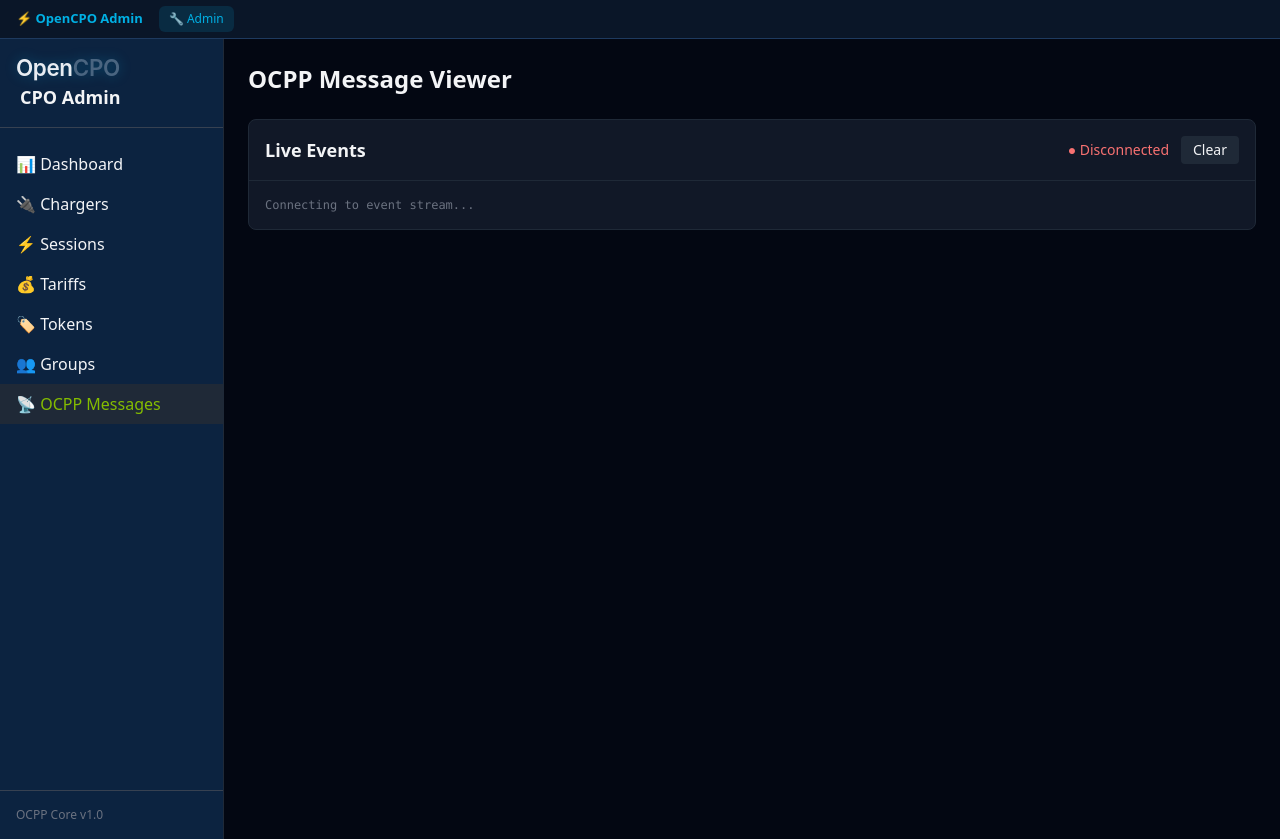
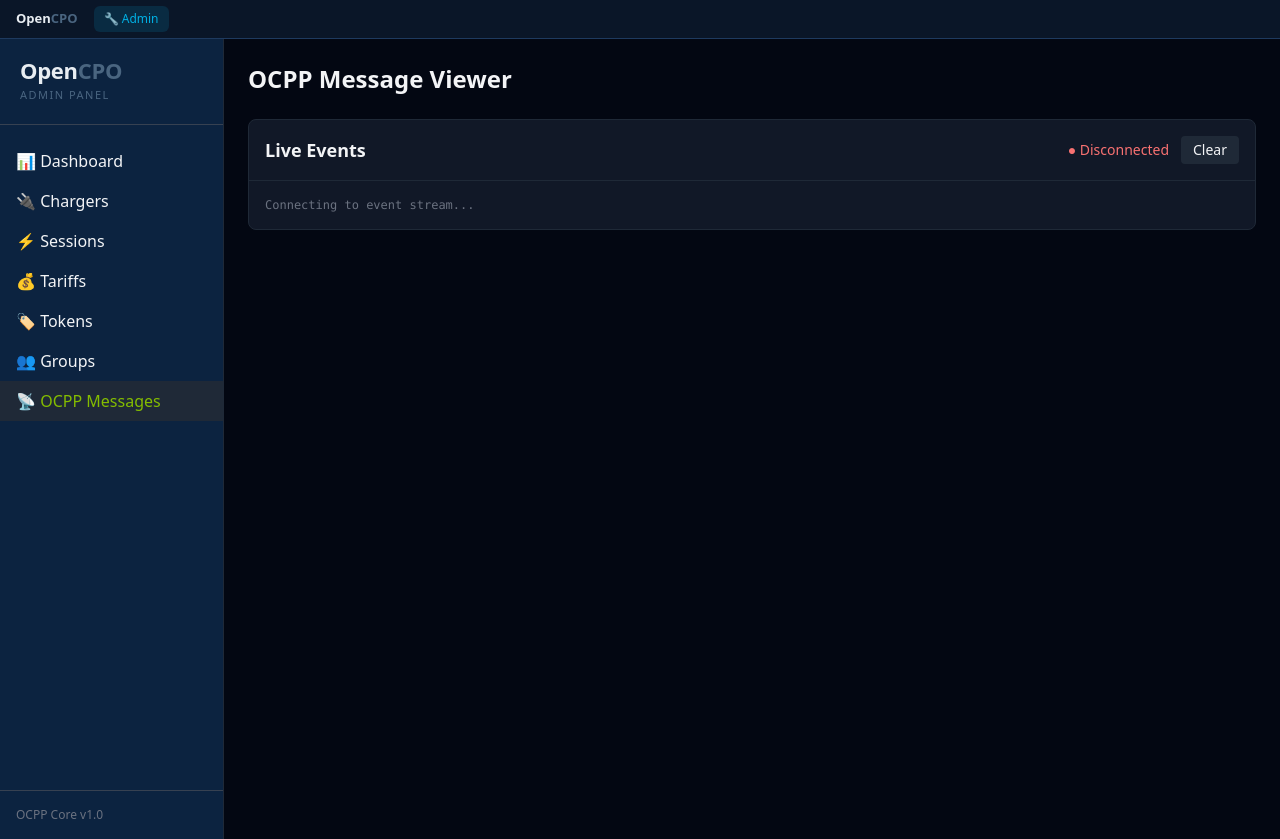
Before and after one commit to opencpo/opencpo-admin, a FastAPI app: page /ocpp in a window 1280 px wide. Run offline with FastAPI, Linux system fonts and the light colour scheme; parts of the project's set-up code (start-up, migrations or seed data) failed here and were passed over; some libraries are stand-ins or nearby versions.

Commit message:
brand: clean sidebar — OpenCPO wordmark + Admin Panel subtitle, remove old logo

```diff
--- a/templates/base.html
+++ b/templates/base.html
@@ -31,7 +31,7 @@
 <body class="h-full bg-gray-950 text-gray-100">
 <!-- Top Nav -->
 <nav style="display:flex;align-items:center;gap:4px;padding:6px 16px;background:#0a1628;border-bottom:1px solid #1e3a5f;font-size:12px;position:sticky;top:0;z-index:9999;overflow-x:auto;white-space:nowrap;">
-  <span style="color:#00B0E4;font-weight:700;font-size:13px;margin-right:12px;">⚡ {{ app_title }}</span>
+  <span style="color:#e8edf2;font-weight:600;font-size:13px;margin-right:12px;">Open<span style="color:#4a6580;">CPO</span></span>
   <a href="/" style="color:#00B0E4;text-decoration:none;padding:4px 10px;border-radius:6px;background:#00B0E422;">🔧 Admin</a>
 
 </nav>
@@ -39,9 +39,11 @@
     <div class="flex h-full">
         <!-- Sidebar -->
         <nav class="w-56 bg-brand-dark flex flex-col border-r border-gray-800">
-            <div class="p-4 border-b border-gray-700">
-                <img src="/static/logo.svg" alt="" style="height:28px;filter:drop-shadow(0 0 6px rgba(0,176,228,0.3));">
-                <span class="text-lg font-semibold ml-1">CPO Admin</span>
+            <div class="p-5 border-b border-gray-700">
+                <div style="font-size:22px;font-weight:600;letter-spacing:-0.3px;line-height:1;">
+                    <span style="color:#e8edf2;">Open</span><span style="color:#4a6580;">CPO</span>
+                </div>
+                <div style="font-size:11px;color:#4a6580;letter-spacing:1.5px;text-transform:uppercase;margin-top:6px;">Admin Panel</div>
             </div>
             <div class="flex-1 py-4">
                 <a href="/" class="nav-link block px-4 py-2 hover:bg-gray-800 {% if active == 'dashboard' %}bg-gray-800 text-brand-green{% endif %}">
```
